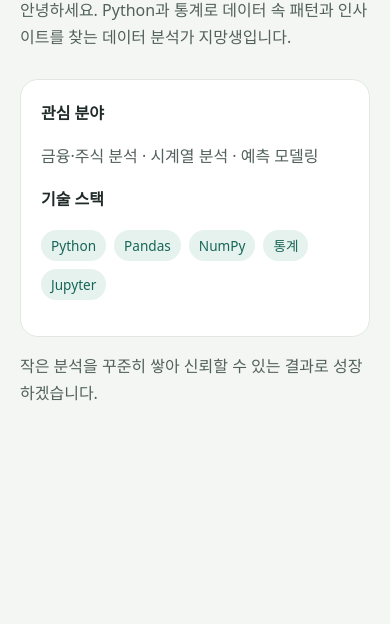
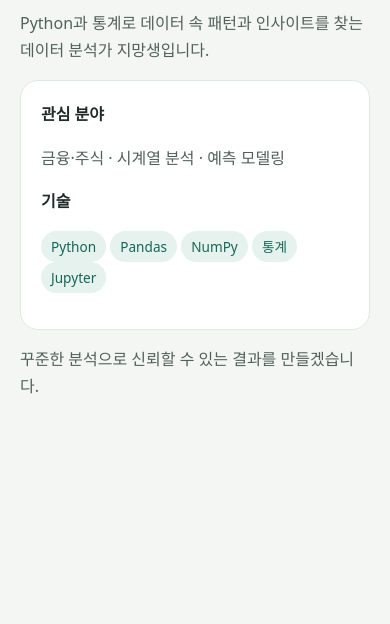
Before and after one commit to gksgofka4173-lgtm/261113_empty, a plain HTML site: page index.html in a window 390 px wide. Shown: the part 220-844 px from the top of the page. Drawn offline with Linux system fonts and the light colour scheme.

Commit message:
Trim responsive profile page to under 1024 characters

```diff
--- a/index.html
+++ b/index.html
@@ -1 +1 @@
-<!doctype html><html lang="ko"><meta charset="utf-8"><meta name="viewport" content="width=device-width,initial-scale=1"><title>데이터 분석가 소개</title><style>*{box-sizing:border-box}body{margin:0;background:#f4f6f3;color:#202a28;font:16px/1.7 system-ui}main{max-width:650px;margin:10vh auto;padding:24px}.tag{color:#087e70;font-weight:700;font-size:.8rem;letter-spacing:.1em}h1{font-size:clamp(2.3rem,8vw,4rem);line-height:1.2;margin:18px 0}p{color:#52615d}.card{background:white;border:1px solid #e1e8e3;border-radius:18px;padding:20px;margin-top:28px}.chips{display:flex;flex-wrap:wrap;gap:8px}.chips span{background:#e6f2ee;color:#176657;padding:4px 10px;border-radius:20px;font-size:.85rem}@media(max-width:480px){main{margin:6vh auto;padding:20px}}</style><main><div class="tag">DATA ANALYST · IN PROGRESS</div><h1>데이터로 질문하고,<br>근거로 답합니다.</h1><p>안녕하세요. Python과 통계로 데이터 속 패턴과 인사이트를 찾는 데이터 분석가 지망생입니다.</p><section class="card"><b>관심 분야</b><p>금융·주식 분석 · 시계열 분석 · 예측 모델링</p><b>기술 스택</b><p class="chips"><span>Python</span><span>Pandas</span><span>NumPy</span><span>통계</span><span>Jupyter</span></p></section><p>작은 분석을 꾸준히 쌓아 신뢰할 수 있는 결과로 성장하겠습니다.</p></main></html>
+<!doctype html><html lang="ko"><meta charset="utf-8"><meta name="viewport" content="width=device-width,initial-scale=1"><title>데이터 분석가 소개</title><style>*{box-sizing:border-box}body{margin:0;background:#f4f6f3;color:#202a28;font:16px/1.7 system-ui}main{max-width:650px;margin:10vh auto;padding:24px}.tag{color:#087e70;font-size:.8rem;font-weight:bold}h1{font-size:clamp(2.3rem,8vw,4rem);line-height:1.2}p{color:#52615d}.card{background:white;border:1px solid #e1e8e3;border-radius:18px;padding:20px}.chips span{display:inline-block;background:#e6f2ee;color:#176657;padding:4px 10px;border-radius:20px;font-size:.85rem}@media(max-width:480px){main{margin:6vh auto;padding:20px}}</style><main><div class="tag">DATA ANALYST · IN PROGRESS</div><h1>데이터로 질문하고,<br>근거로 답합니다.</h1><p>Python과 통계로 데이터 속 패턴과 인사이트를 찾는 데이터 분석가 지망생입니다.</p><section class="card"><b>관심 분야</b><p>금융·주식 · 시계열 분석 · 예측 모델링</p><b>기술</b><p class="chips"><span>Python</span> <span>Pandas</span> <span>NumPy</span> <span>통계</span> <span>Jupyter</span></p></section><p>꾸준한 분석으로 신뢰할 수 있는 결과를 만들겠습니다.</p></main></html>
```
